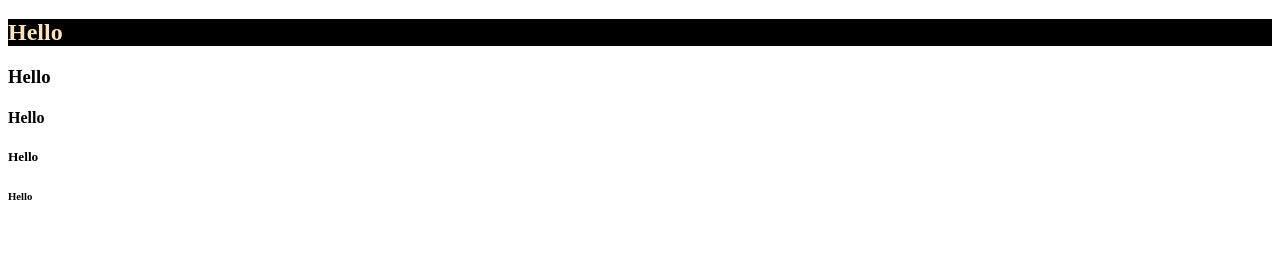
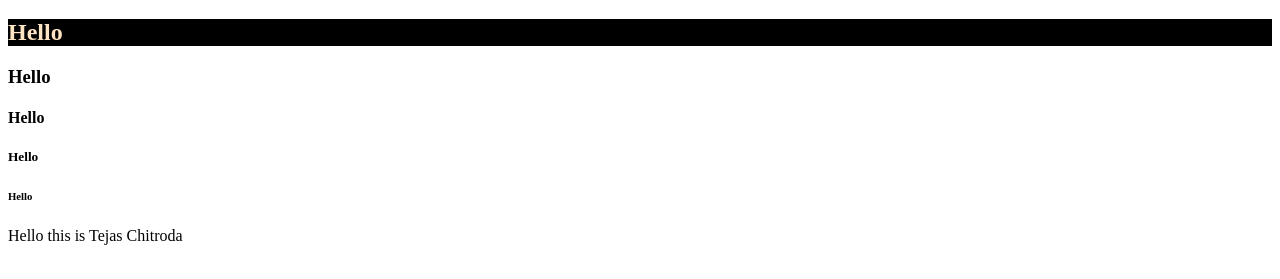
Before and after one commit to Tejas-Chitroda/Final-Practical, a plain HTML site: page index.html in a window 1280 px wide. Shown: the part 61-340 px from the top of the page. Drawn offline with Linux system fonts and the light colour scheme; files that its build step writes are made by us from their sources.

Commit message:
PROJECT-123: This commit for new_branch

```diff
--- a/index.html
+++ b/index.html
@@ -14,6 +14,7 @@
     <h4>Hello</h4>
     <h5>Hello</h5>
     <h6>Hello</h6>
+    <p>Hello this is Tejas Chitroda</p>
 
 </body>
 </html>
```
